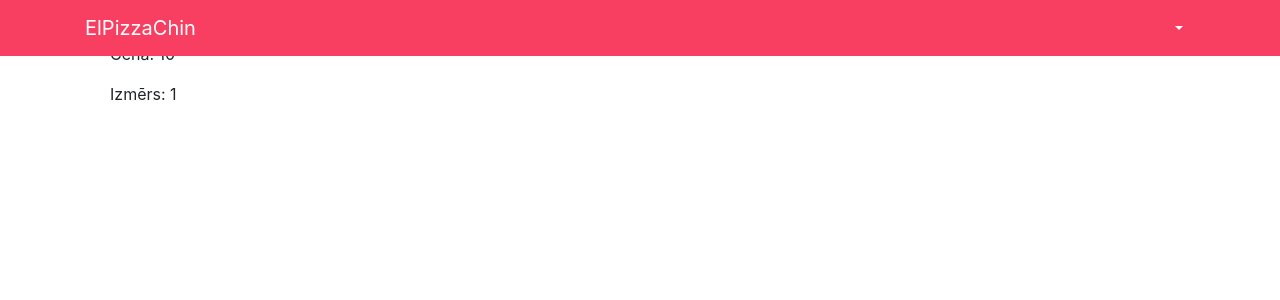
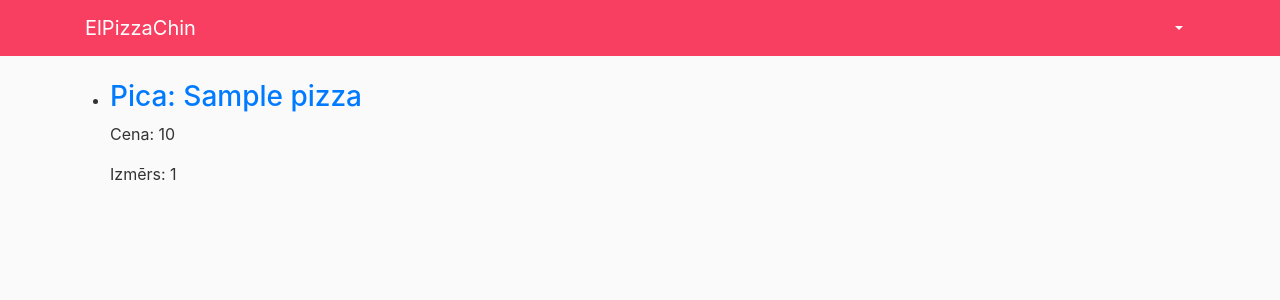
Before and after one commit to raganu-beka/picas-app, a Flask app: template templates/home.html in a window 1280 px wide. Shown: the top 300 px of the page. Run offline with Flask 3, Linux system fonts and the light colour scheme; the template is opened without the code that fills it: most values are stand-ins (such as "Sample title", 1, 10 or a date in 2020); some libraries are stand-ins or nearby versions.

Commit message:
Update main.css

```diff
--- a/static/main.css
+++ b/static/main.css
@@ -5,3 +5,9 @@
 .bg-steel {
     background-color: #f93f61;
 }
+
+body {
+    background: #fafafa;
+    color: #333333;
+    margin-top: 5rem;
+}
```
